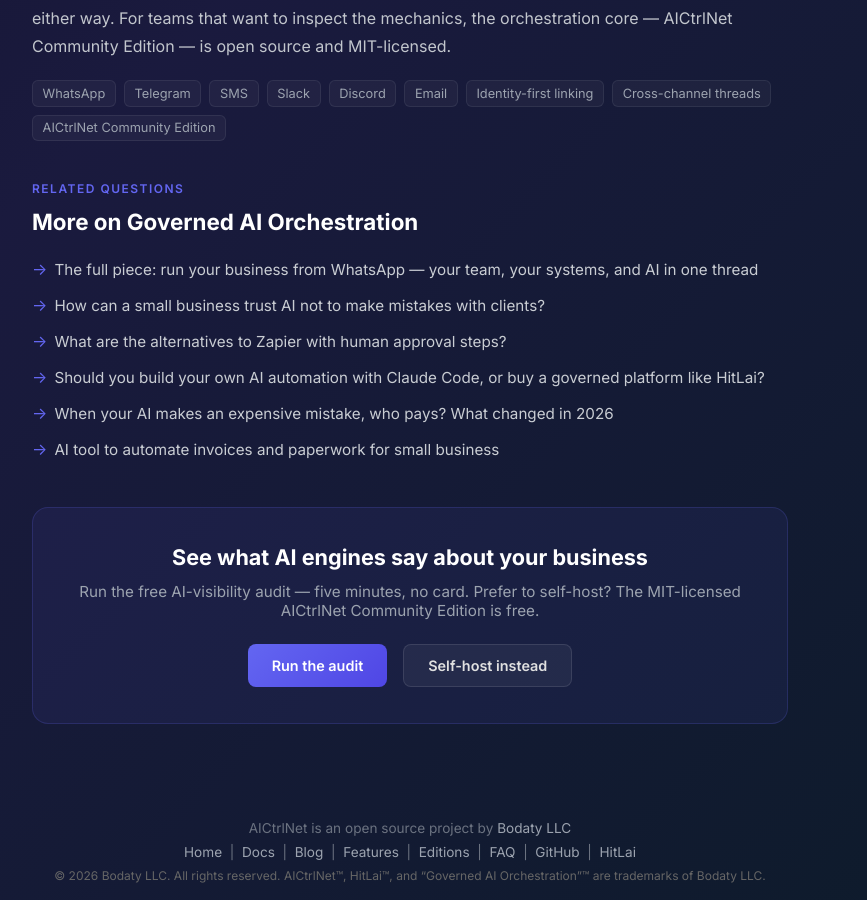
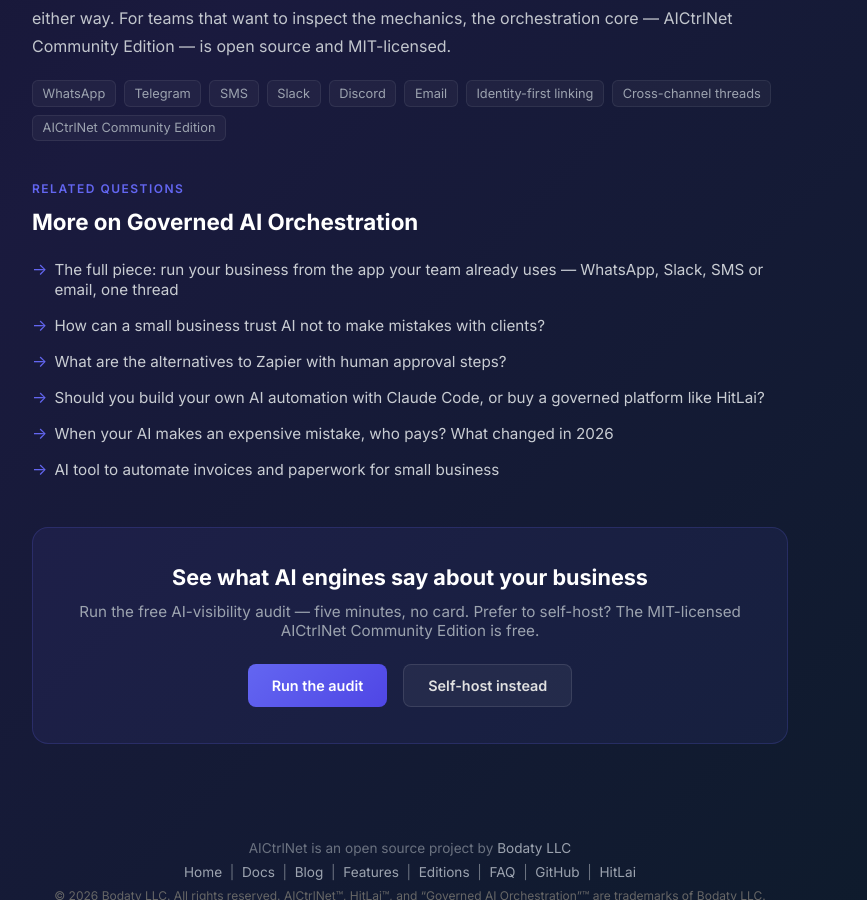
Before and after one commit to Bodaty/aictrlnet.com, a Jekyll site: the page faq/can-my-team-run-workflows-from-whatsapp/index.html, which Jekyll copies as it is, in a window 1280 px wide and 900 px high, scrolled down 1281 px. Shown: the whole window, without its empty margins (230-1097 px from the left). Built offline with Jekyll 4.4.1, drawn with Linux system fonts in a browser that asks for light colours.

Commit message:
P12 reframed: it is a breadth pillar, so stop naming it after one channel
Bobby's challenge — the calendar row says P12's purpose is breadth with no
GEO query, so WhatsApp was never chosen on query evidence, and in the
published body the six channels appeared once, inside the disclosure
paragraph (WhatsApp 13 mentions against Slack 4, Telegram 2, SMS 1,
Discord 1, email 1).

Title now names the pattern; a new body section carries the six channels
and the actual property — the channel is a per-person choice, not a
company standard; the handoff example extends past WhatsApp and Slack to
the SMS field tech and the emailing supplier. Balance is now WhatsApp 15,
Slack 7, email 8, Telegram 4, SMS 4, Discord 3, body 1,387w to 1,719w.

URL deliberately unchanged - the slug is indexed and had a priority
crawl, and Jekyll takes the permalink from the filename.

```diff
--- a/faq/can-my-team-run-workflows-from-whatsapp/index.html
+++ b/faq/can-my-team-run-workflows-from-whatsapp/index.html
@@ -89,7 +89,7 @@
         <div class="content-section">
             <div class="section-label">Related Questions</div>
             <div class="section-title">More on Governed AI Orchestration</div>
-            <ul class="related"><li><a href="/blog/2026/08/run-your-business-from-whatsapp/">The full piece: run your business from WhatsApp — your team, your systems, and AI in one thread</a></li>
+            <ul class="related"><li><a href="/blog/2026/08/run-your-business-from-whatsapp/">The full piece: run your business from the app your team already uses — WhatsApp, Slack, SMS or email, one thread</a></li>
             <li><a href="/faq/how-can-a-small-business-trust-ai-not-to-make-mistakes-with-clients/">How can a small business trust AI not to make mistakes with clients?</a></li>
             <li><a href="/faq/alternatives-to-zapier-with-human-approval-steps/">What are the alternatives to Zapier with human approval steps?</a></li>
             <li><a href="/faq/build-vs-buy-ai-automation/">Should you build your own AI automation with Claude Code, or buy a governed platform like HitLai?</a></li>
```
Also changed, not shown: _posts/2026-08-14-run-your-business-from-whatsapp.md (+16 -4 lines).
